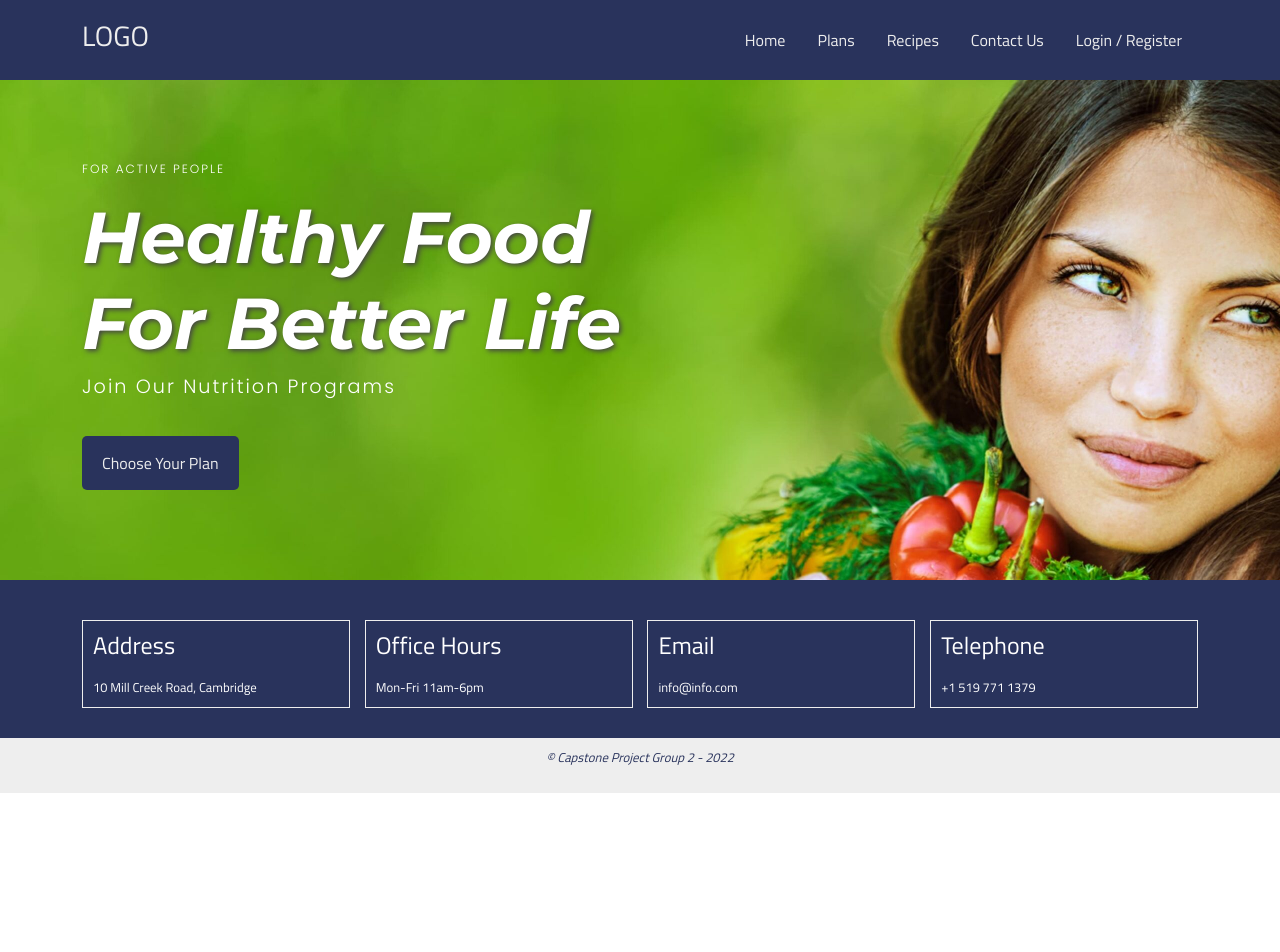
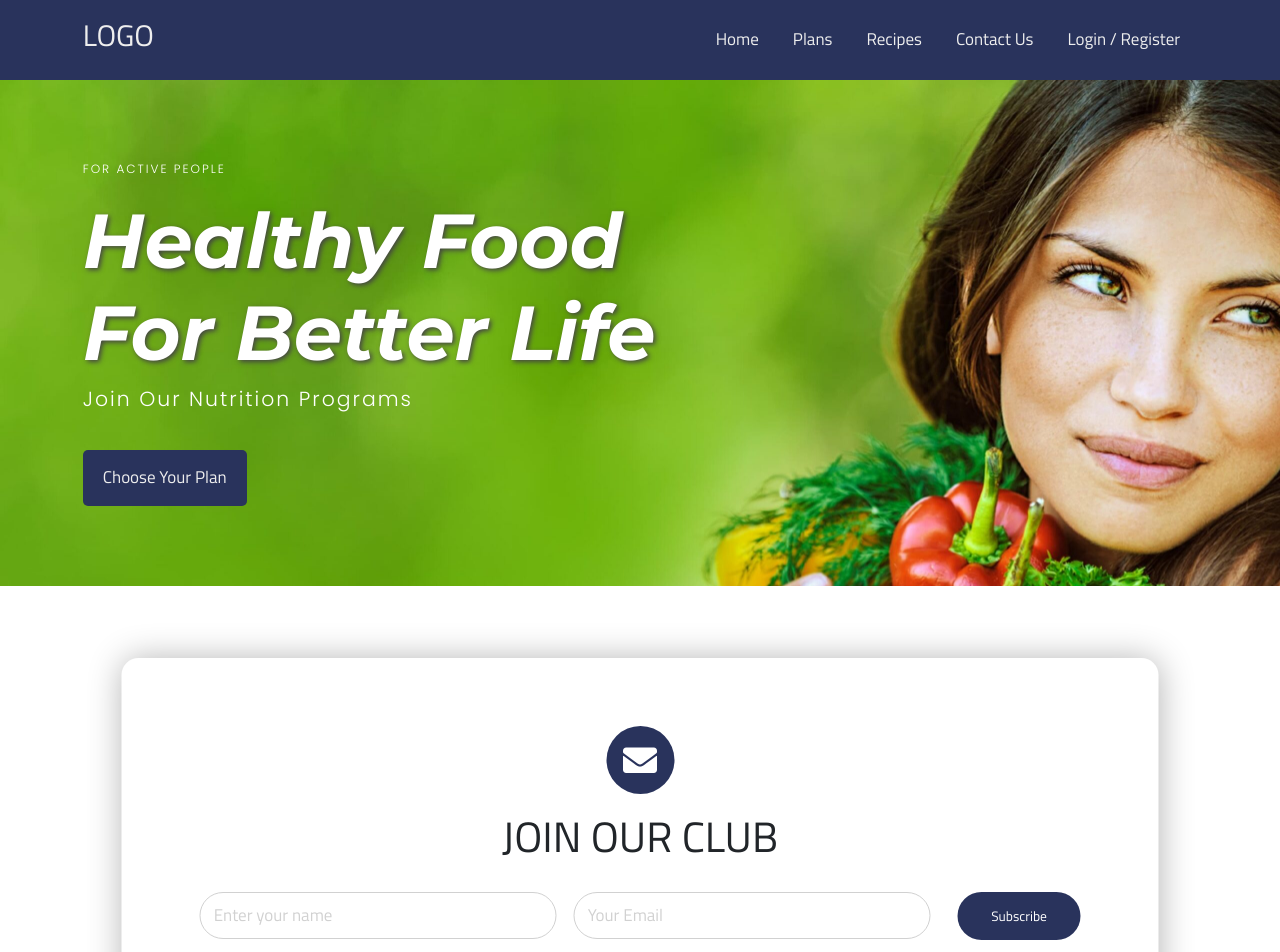
Before and after one commit to Suparno1998/Capstone-web-dev-fall-22, a React app in the folder app/frontend/: page / in a window 1280 px wide. Shown: the top 952 px of the page. Before the commit the page ends 800 px from the top, so only its background shows below. Built offline with nearby package versions, Linux system fonts and the light colour scheme; no server answers.

Commit message:
newsletter design

```diff
--- a/app/frontend/public/index.html
+++ b/app/frontend/public/index.html
@@ -1,5 +1,6 @@
 <!DOCTYPE html>
 <html lang="en">
+
 <head>
     <meta charset="UTF-8">
     <meta http-equiv="X-UA-Compatible" content="IE=edge">
@@ -8,10 +9,15 @@
     <meta name="description" content="Healthy nutrition diet plans provider for better health">
     <meta name="robots" content="noindex, nofollow" />
     <link rel="stylesheet" href="style.css">
+
+    <link rel="stylesheet" href="https://use.fontawesome.com/releases/v5.15.4/css/all.css"
+        integrity="sha384-DyZ88mC6Up2uqS4h/KRgHuoeGwBcD4Ng9SiP4dIRy0EXTlnuz47vAwmeGwVChigm" crossorigin="anonymous" />
 </head>
+
 <body>
     <div id="app"></div>
     <script src="main.bundle.js"></script>
     <script src="vendor.bundle.js"></script>
 </body>
+
 </html>
--- a/app/frontend/src/App.jsx
+++ b/app/frontend/src/App.jsx
@@ -1,61 +1,68 @@
-import React from 'react';
-import {createRoot} from 'react-dom/client';
-import Tab from 'react-bootstrap/Tab';
-import Tabs from 'react-bootstrap/Tabs';
-import Navbar from './components/Navbar.jsx';
-import HeroHomePage from './components/HeroHomePage.jsx';
-import Footer from './components/Footer.jsx';
-import Modal from 'react-bootstrap/Modal';
-import Login from './components/Login.jsx';
-import 'bootstrap/dist/css/bootstrap.min.css';
-import Register from './components/Register.jsx';
-export default class App extends React.Component{
-    constructor(){
-        super()
+import React from "react";
+import { createRoot } from "react-dom/client";
+import Tab from "react-bootstrap/Tab";
+import Tabs from "react-bootstrap/Tabs";
+import Navbar from "./components/Navbar.jsx";
+import HeroHomePage from "./components/HeroHomePage.jsx";
+import Newsletter from "./components/Newletter.jsx";
+import Footer from "./components/Footer.jsx";
+import Modal from "react-bootstrap/Modal";
+
+import Login from "./components/Login.jsx";
+import "bootstrap/dist/css/bootstrap.min.css";
+import Register from "./components/Register.jsx";
+export default class App extends React.Component {
+  constructor() {
+    super();
     this.state = {
-            team : [],
-            isLoginModalOpen : false
+      team: [],
+      isLoginModalOpen: false,
+    };
+    this.handleOpen = this.handleOpen.bind(this);
+    this.handleClose = this.handleClose.bind(this);
+    this.handleLogin = this.handleLogin.bind(this);
+    this.handleRegister = this.handleRegister.bind(this);
   }
-        this.handleOpen = this.handleOpen.bind(this)
-        this.handleClose = this.handleClose.bind(this)
-        this.handleLogin = this.handleLogin.bind(this)
-        this.handleRegister = this.handleRegister.bind(this)
-    }
-    async componentDidMount(){
-        const data = await fetch('/check')
-        let response = await data.json()
-        if(response.status === "works")
-        {
-            this.setState({team : response.data})
+  async componentDidMount() {
+    const data = await fetch("/check");
+    let response = await data.json();
+    if (response.status === "works") {
+      this.setState({ team: response.data });
     }
   }
-    handleOpen(){
-        console.log('hi')
+  handleOpen() {
+    console.log("hi");
     this.setState({
-            isLoginModalOpen : true
-        })
+      isLoginModalOpen: true,
+    });
   }
-    handleLogin(){
-
+  handleLogin() {}
+  handleRegister() {}
+  handleClose() {
+    this.setState({
+      isLoginModalOpen: false,
+    });
   }
-    handleRegister(){
-
-    }
-    handleClose(){
-        this.setState({
-            isLoginModalOpen : false
-        })
-    }
-    render(){
-        return <div>
-                    <Navbar handleOpen = {this.handleOpen} handleClose = {this.handleClose}></Navbar>
+  render() {
+    return (
+      <div>
+        <Navbar
+          handleOpen={this.handleOpen}
+          handleClose={this.handleClose}
+        ></Navbar>
         {/* <h2>Hello, world!</h2>
                     <h1>Hello, {this.state.team.join(", ")}</h1> */}
-                    <HeroHomePage/>
-                    <Footer/>
-                    <Modal show={this.state.isLoginModalOpen} onHide={this.handleClose} >
+        <HeroHomePage />
+        <Newsletter />
+        <Footer />
+        <Modal show={this.state.isLoginModalOpen} onHide={this.handleClose}>
           <Modal.Body className="p-0">
-                            <Tabs defaultActiveKey="login" id="uncontrolled-tab-example" className="mb-3" fill>
+            <Tabs
+              defaultActiveKey="login"
+              id="uncontrolled-tab-example"
+              className="mb-3"
+              fill
+            >
               <Tab eventKey="login" title="Login">
                 <Login></Login>
               </Tab>
@@ -65,12 +72,11 @@ export default class App extends React.Component{
             </Tabs>
           </Modal.Body>
         </Modal>
-
       </div>
+    );
   }
 }
 
-
-const element = document.getElementById('app')
+const element = document.getElementById("app");
 const root = createRoot(element);
-root.render(<App/>)
+root.render(<App />);
--- /dev/null
+++ b/app/frontend/src/components/Newletter.jsx
@@ -0,0 +1,44 @@
+import React from "react";
+import "../styles/newsletter.css";
+
+function Newletter() {
+  return (
+    <div className="wrapper">
+      <form action="#" class="card-content">
+        <div className="container">
+          <div className="image">
+            <i className="fas fa-envelope"></i>
+          </div>
+          <h1>Join Our Club</h1>
+          {/* <p>Get updates about our latest food plan.</p> */}
+        </div>
+        <div className="form-input">
+          <input className="name" type="text" placeholder="Enter your name" />
+          <label for="email"></label>
+          <input className="email" type="email" placeholder="Your Email" />
+          <button className="subscribe-btn">Subscribe</button>
+        </div>
+      </form>
+    </div>
+
+    /* <h1>Join Our Club</h1>
+      <div className="newsletter-card">
+        <h3>Know About our Latest Plan</h3>
+        <div>
+          <div className="newsletter-detail">
+            <div className="name">
+              <label htmlFor="Name">Name: </label>
+              <input type="text" name="name" id="name" />
+            </div>
+            <div className="email">
+              <label htmlFor="email">Enter your email: </label>
+              <input type="email" name="email" id="email" />
+            </div>
+          </div>
+          <button>Subscribe Me</button>
+        </div>
+      </div> */
+  );
+}
+
+export default Newletter;
--- /dev/null
+++ b/app/frontend/src/styles/newsletter.css
@@ -0,0 +1,150 @@
+@import url('https://fonts.googleapis.com/css?family=Roboto:300,400,700&display=swap');
+
+* {
+    margin: 0;
+    padding: 0;
+}
+
+html {
+    font-size: 17px;
+    font-family: 'Roboto';
+}
+
+body {
+    background: linear-gradient(90deg, #29335c);
+}
+
+.wrapper {
+    height: 65vh;
+    position: realtive;
+}
+
+
+
+.fas.fa-envelope {
+    color: #fff;
+    font-size: 2rem;
+    background: #29335c;
+    padding: 1rem;
+    border-radius: 100%;
+    margin: 0 0 1rem 0;
+}
+
+.card-content {
+    background-color: #ffffff;
+    height: 47vh;
+    max-width: 61rem;
+    background-color: #fff;
+    position: relative;
+    top: 50%;
+    left: 50%;
+    transform: translate(-50%, -50%);
+    border-radius: 1rem;
+    padding: 4rem .5rem;
+    box-shadow: 1px 1px 2rem rgba(0, 0, 0, .3);
+    text-align: center;
+}
+
+.card-content h1 {
+    text-transform: uppercase;
+    margin: 0 0 1rem 0;
+}
+
+.card-content p {
+    font-size: .8rem;
+    margin: 0 0 2rem 0;
+}
+
+input {
+    padding: .6rem .8rem;
+    width: 35%;
+    border-radius: 5rem;
+    outline: none;
+    border: .1rem solid #d1d1d1;
+    font-size: .9rem;
+    color: black;
+}
+
+input:first-child {
+    margin-right: 1em;
+}
+
+::placeholder {
+    color: #d1d1d1;
+}
+
+.subscribe-btn {
+    padding: .8rem 2rem;
+    border-radius: 5rem;
+    background: #29335c;
+    color: #fff;
+    font-size: .8rem;
+    border: none;
+    outline: none;
+    cursor: pointer;
+    margin-top: 1em;
+    /* display: block; */
+    /* margin-left: 18em; */
+    margin-left: 2em;
+}
+
+@media only screen and (max-width: 600px) {
+    .card-content {
+        height: 65vh;
+        max-width: 40rem;
+        padding: 4rem .5rem;
+    }
+
+    .wrapper {
+        height: 85vh;
+    }
+
+    input {
+        width: 100%;
+    }
+
+    button {
+        width: 100%;
+        margin-left: 0 !important;
+    }
+
+    .name {
+        display: block;
+    }
+
+    .email {
+        display: block;
+    }
+}
+
+/* .form-input {
+    justify-content: space-between;
+} */
+
+/* .newletter {
+    background-color: #f3f3f3;
+    color: black;
+    font-family: 'Franklin Gothic Medium', 'Arial Narrow', Arial, sans-serif;
+}
+
+h1 {
+    text-align: center;
+    font-size: 44px;
+}
+
+.newsletter-card {
+    text-align: center;
+    border: 2px solid black;
+    justify-content: center;
+    margin-left: 15em;
+    margin-right: 15em;
+    margin-top: 3em;
+    padding: 2em;
+    background-color: white;
+}
+
+.newsletter-detail {
+    display: flex;
+    text-align: center;
+
+} */
```
Also changed, not shown: app/frontend/src/components/New.jsx (deleted, +0 -7 lines), 1 other file (tests, documents, lock files or other folders). Lines whose indentation alone changed are shown as unchanged.
